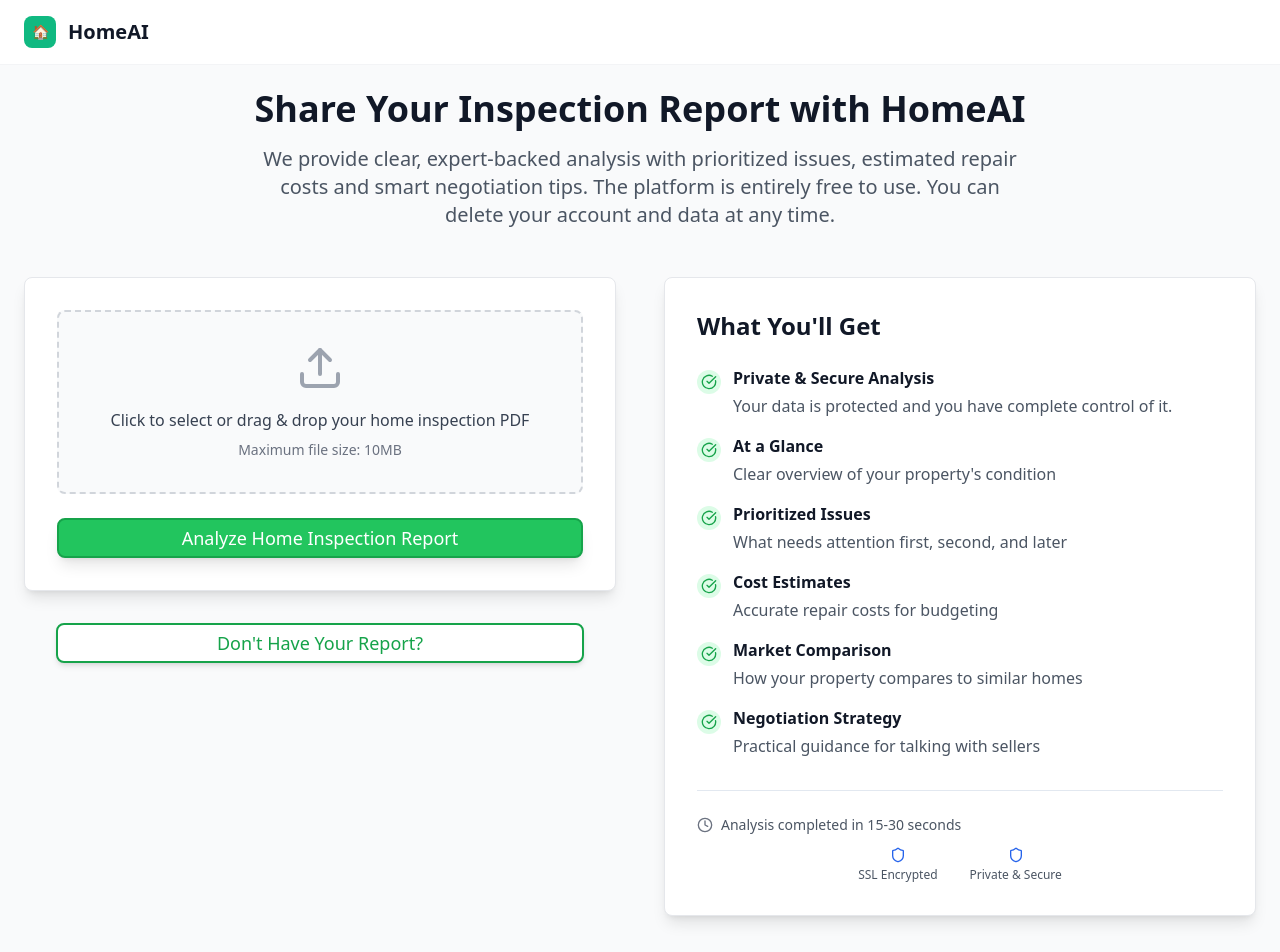
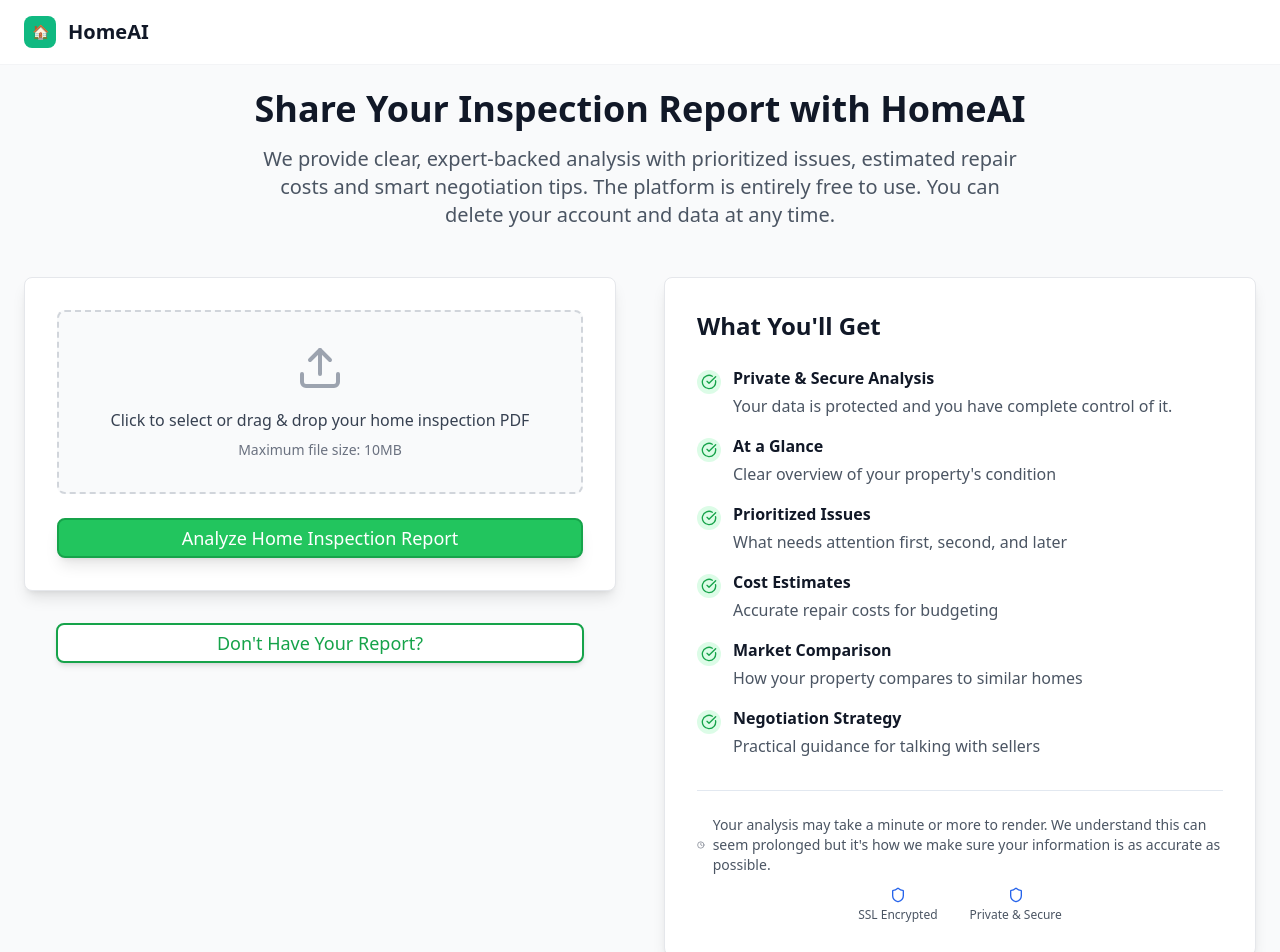
Before and after one commit to mcavnar/homeai-june-2025-33, a React (Vite) app: page /anonymous-upload in a window 1280 px wide. Shown: the top 952 px of the page. Built offline with nearby package versions, Linux system fonts and the light colour scheme.

Commit message:
Update anonymous upload text
Change the text on the anonymous upload page regarding analysis completion time to: "Your analysis may take a minute or more to render. We understand this can seem prolonged but it's how we make sure your information is as accurate as possible."

```diff
--- a/src/pages/AnonymousUpload.tsx
+++ b/src/pages/AnonymousUpload.tsx
@@ -297,7 +297,7 @@ const AnonymousUpload = () => {
                 <div className="border-t pt-6 space-y-3">
                   <div className="flex items-center gap-2">
                     <Clock className="h-4 w-4 text-gray-500" />
-                    <span className="text-sm text-gray-600">Analysis completed in 15-30 seconds</span>
+                    <span className="text-sm text-gray-600">Your analysis may take a minute or more to render. We understand this can seem prolonged but it's how we make sure your information is as accurate as possible.</span>
                   </div>
 
                   {/* Security Trust Indicators */}
```
